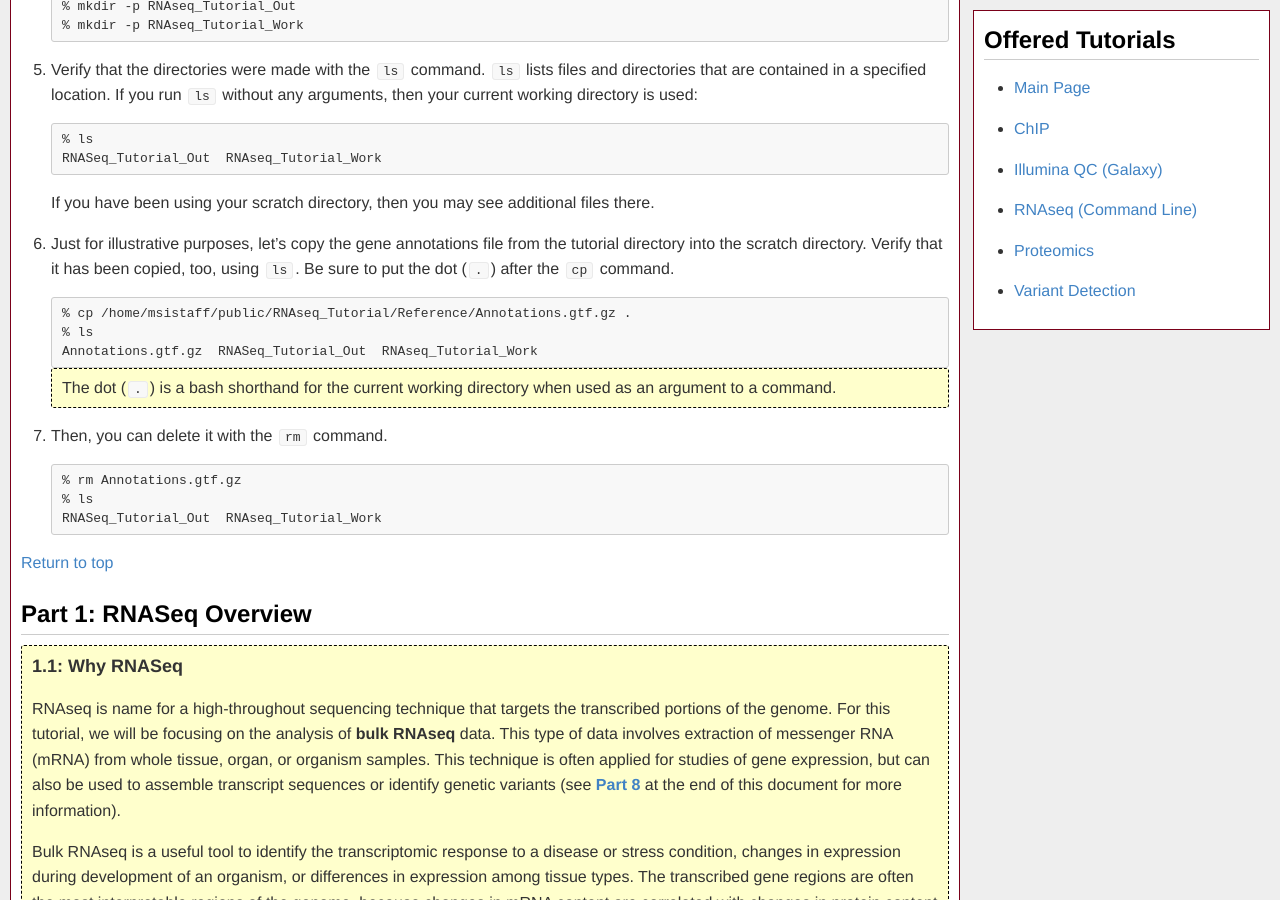
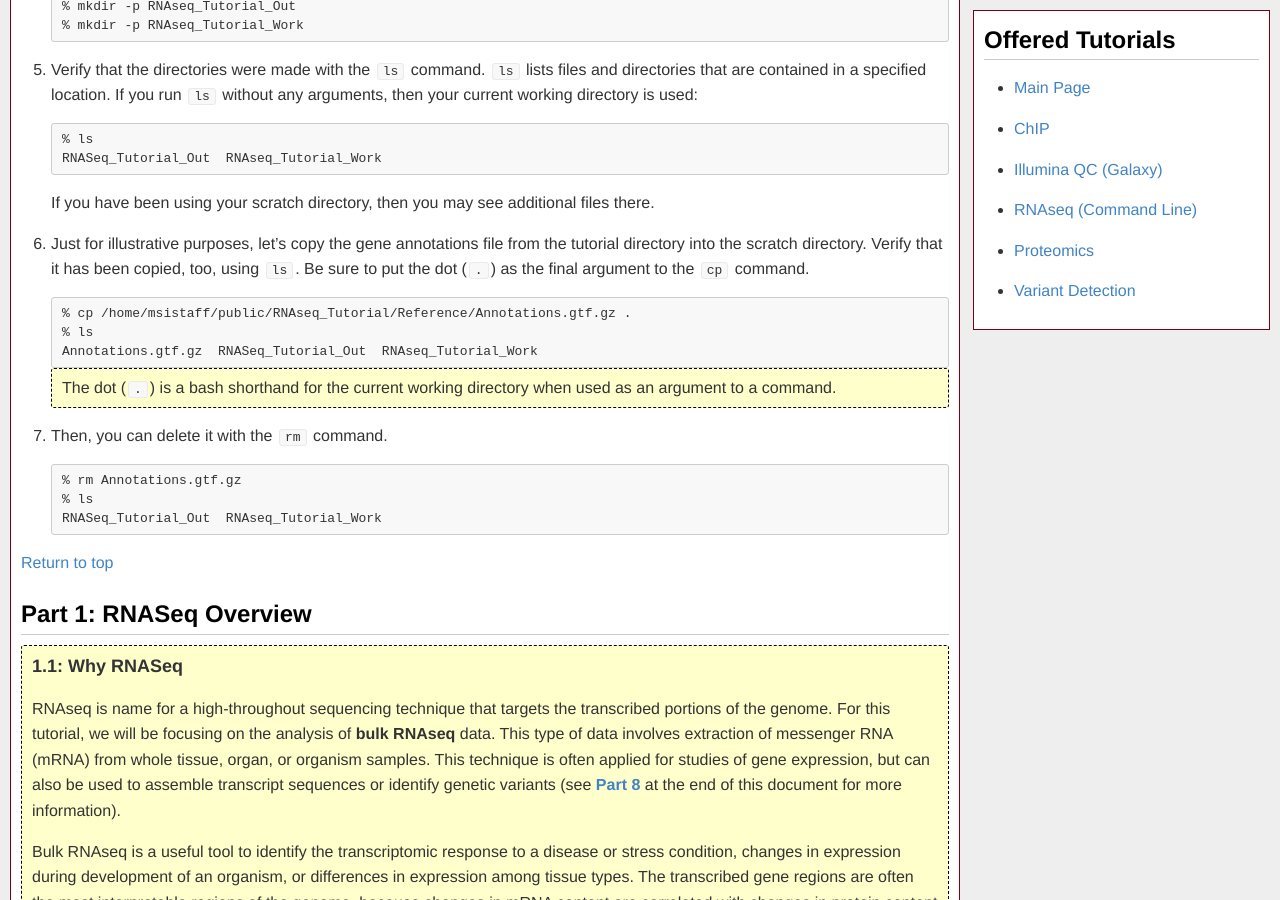
Before and after one commit to msi-ris/Tutorials, a Jekyll site: the page built from rnaseq_cmd.md, in a window 1280 px wide and 900 px high, scrolled down 6845 px. Built offline with Jekyll 4.4.1, drawn with Linux system fonts in a browser that asks for light colours.

Commit message:
Update rnaseq

````diff
--- a/rnaseq_cmd.md
+++ b/rnaseq_cmd.md
@@ -259,7 +259,8 @@ the pipeline we are teaching in this tutorial.
 
 6. Just for illustrative purposes, let's copy the gene annotations file from the
    tutorial directory into the scratch directory. Verify that it has been
-   copied, too, using `ls`. Be sure to put the dot (`.`) after the `cp` command.
+   copied, too, using `ls`. Be sure to put the dot (`.`) as the final argument
+   to the `cp` command.
 
    ```
    % cp /home/msistaff/public/RNAseq_Tutorial/Reference/Annotations.gtf.gz .
````
